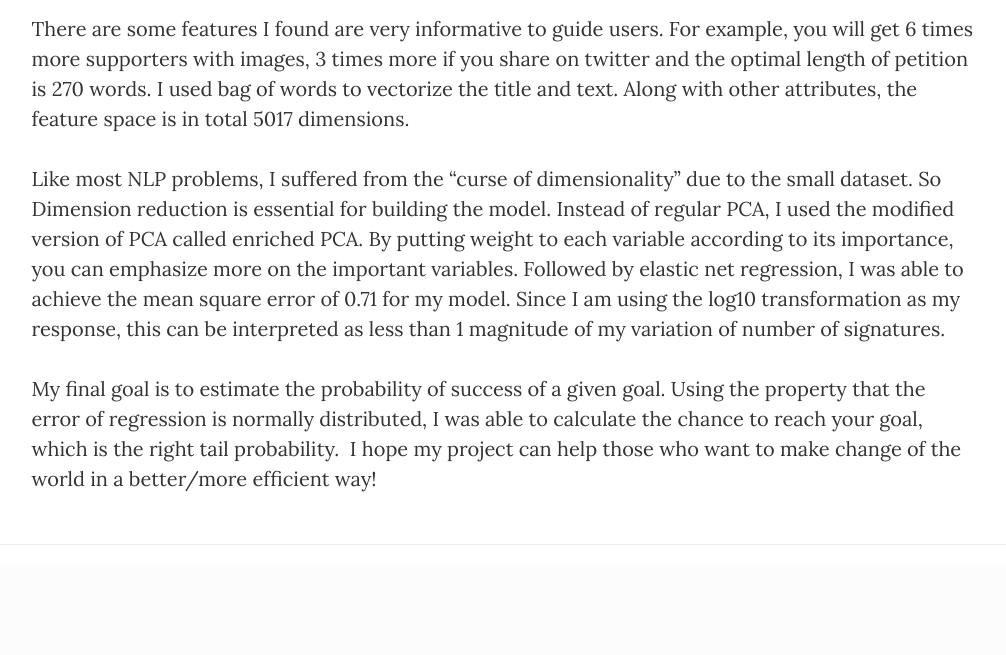
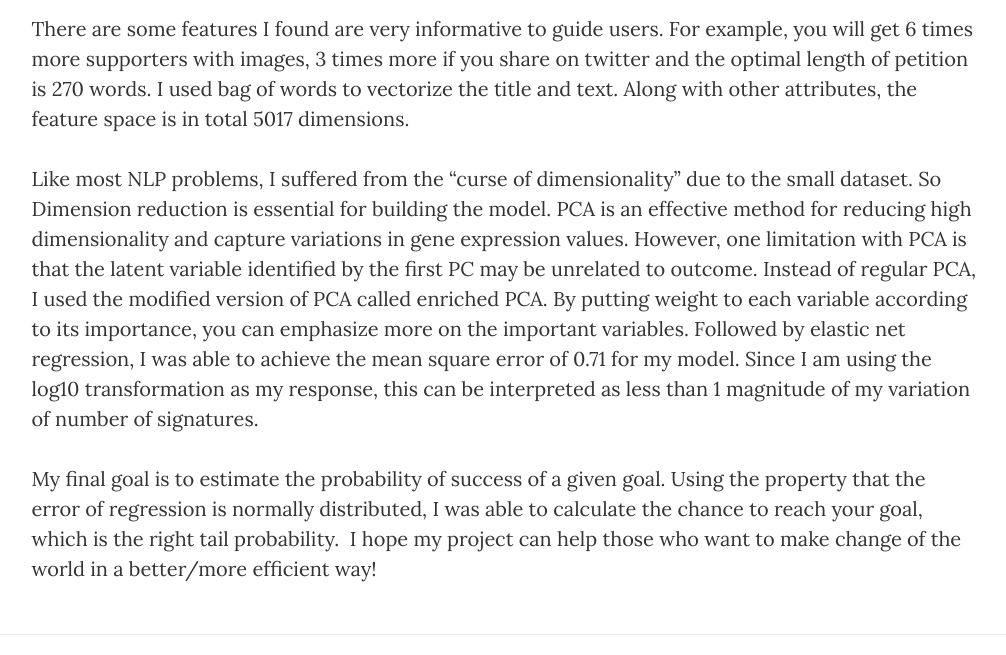
Before and after one commit to cherry8177/feifunfact, a Flask app: page / in a window 1280 px wide. Shown: the part 2359-3014 px from the top of the page, without its empty margins (136-1142 px from the left). Before the commit the page ends 2904 px from the top, so only its background shows below. Run offline with Flask 2, Linux system fonts and the light colour scheme; parts of the project's set-up code (start-up, migrations or seed data) failed here and were passed over; some libraries are stand-ins or nearby versions.

Commit message:
PCA limitation

```diff
--- a/flask_pet_pred_v2/templates/about1.html
+++ b/flask_pet_pred_v2/templates/about1.html
@@ -96,7 +96,7 @@
                 <p>The biggest risk of this project is that the text might not have enough predictive power. Before I dive in too deeply, I did a small trial on the data using logistic regression classifier. I set the cutoff at 5 corresponding to 100 thousand signatures. After classification, the two groups are nicely enriched in on their own end with a 79% accuracy. <p>
                 <p>But classification is not the best way to gauge success because each petitioner may have his own goal of success. However, the classification result gave me enough confidence to take it further: build a regression model to predict the actual supporter numbers. In addition, going through Logistic regression helps to identify the important features.<p>
                 <p>There are some features I found are very informative to guide users. For example, you will get 6 times more supporters with images, 3 times more if you share on twitter and the optimal length of petition is 270 words. I used bag of words to vectorize the title and text. Along with other attributes, the feature space is in total 5017 dimensions.<p>
-                <p>Like most NLP problems, I suffered from the “curse of dimensionality” due to the small dataset. So Dimension reduction is essential for building the model. Instead of regular PCA, I used the modified version of PCA called enriched PCA. By putting weight to each variable according to its importance, you can emphasize more on the important variables. Followed by elastic net regression, I was able to achieve the mean square error of 0.71 for my model. Since I am using the log10 transformation as my response, this can be interpreted as less than 1 magnitude of my variation of number of signatures. <p>
+                <p>Like most NLP problems, I suffered from the “curse of dimensionality” due to the small dataset. So Dimension reduction is essential for building the model. PCA is an effective method for reducing high dimensionality and capture variations in gene expression values. However, one limitation with PCA is that the latent variable identified by the first PC may be unrelated to outcome. Instead of regular PCA, I used the modified version of PCA called enriched PCA. By putting weight to each variable according to its importance, you can emphasize more on the important variables. Followed by elastic net regression, I was able to achieve the mean square error of 0.71 for my model. Since I am using the log10 transformation as my response, this can be interpreted as less than 1 magnitude of my variation of number of signatures. <p>
                 <p>My final goal is to estimate the probability of success of a given goal. Using the property that the error of regression is normally distributed, I was able to calculate the chance to reach your goal, which is the right tail probability.
                 I hope my project can help those who want to make change of the world in a better/more efficient way!<p>
 
```
